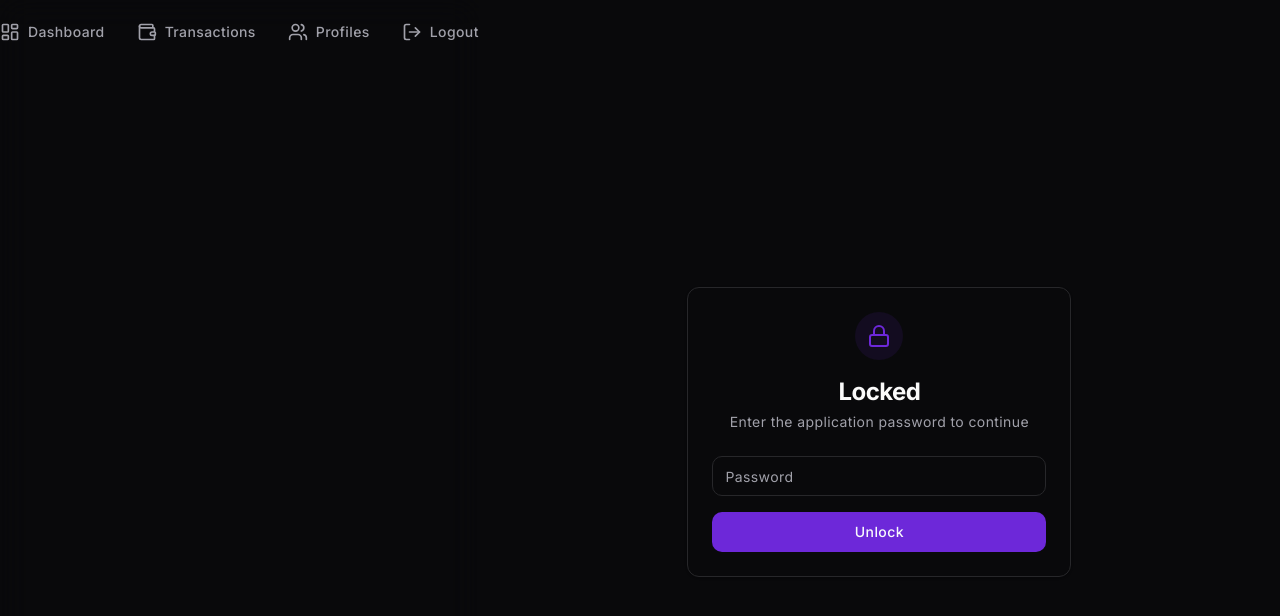
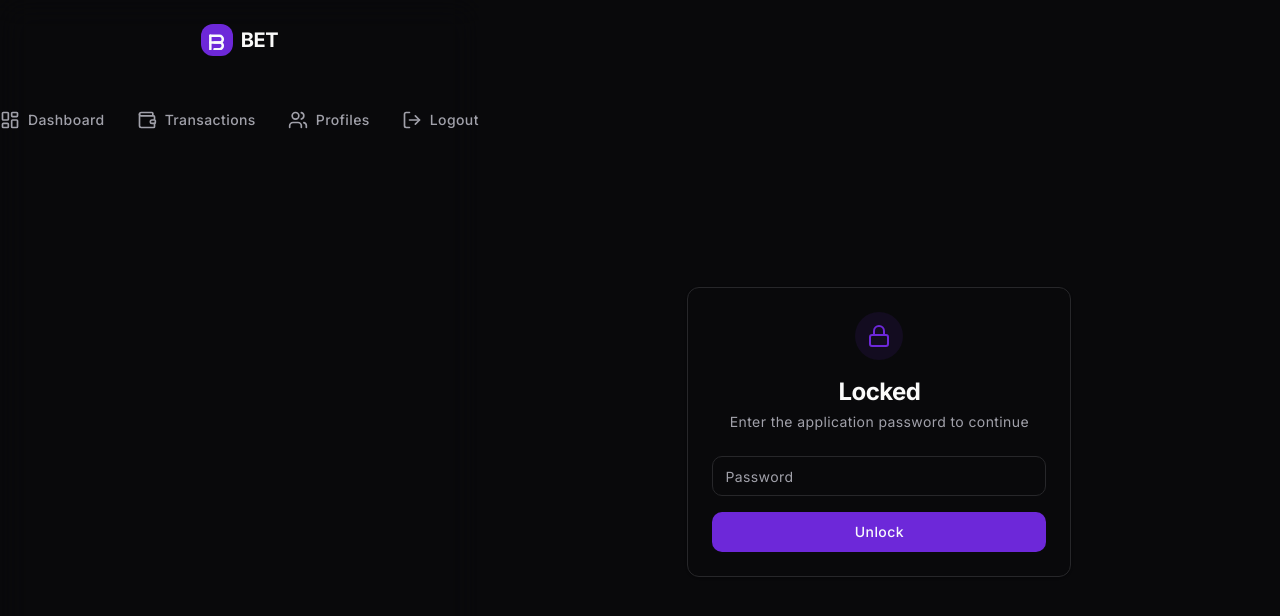
Before and after one commit to BHARGAVPATEL1244/expense-tracker, a Next.js app: page /login in a window 1280 px wide. Shown: the top 616 px of the page. Built offline with nearby package versions, Linux system fonts and the light colour scheme.

Commit message:
Feat: Add BET Logo and branding

```diff
--- /dev/null
+++ b/src/components/Logo.tsx
@@ -0,0 +1,22 @@
+import { cn } from "@/lib/utils";
+
+export function Logo({ className }: { className?: string }) {
+    return (
+        <div className={cn("flex items-center space-x-2 font-bold", className)}>
+            <div className="h-8 w-8 bg-primary rounded-lg flex items-center justify-center text-primary-foreground">
+                <svg
+                    viewBox="0 0 24 24"
+                    fill="none"
+                    stroke="currentColor"
+                    strokeWidth="3"
+                    className="h-5 w-5"
+                >
+                    <path d="M4 7h11a4 4 0 0 1 0 8H9" strokeLinecap="round" strokeLinejoin="round" />
+                    <path d="M4 15h11a4 4 0 0 1 0 8H9" strokeLinecap="round" strokeLinejoin="round" />
+                    <line x1="4" y1="7" x2="4" y2="23" strokeLinecap="round" strokeLinejoin="round" />
+                </svg>
+            </div>
+            <span className="text-xl tracking-tight hidden md:inline-block">BET</span>
+        </div>
+    );
+}
--- a/src/components/Navigation.tsx
+++ b/src/components/Navigation.tsx
@@ -4,6 +4,7 @@ import Link from "next/link";
 import { usePathname } from "next/navigation";
 import { LayoutDashboard, Wallet, Users, LogOut } from "lucide-react";
 import { cn } from "@/lib/utils";
+import { Logo } from "@/components/Logo";
 
 const items = [
     { label: "Dashboard", href: "/dashboard", icon: LayoutDashboard },
@@ -19,8 +20,13 @@ export function Navigation() {
         window.location.reload();
     };
 
+
+
     return (
         <nav className="fixed bottom-0 left-0 right-0 z-50 border-t border-white/10 bg-card/80 backdrop-blur-lg md:relative md:border-t-0 md:bg-transparent md:block">
+            <div className="hidden md:flex justify-center mb-8 pt-6">
+                <Logo />
+            </div>
             <div className="flex h-16 items-center justify-around md:justify-center md:space-x-8">
                 {items.map((item) => {
                     const isActive = pathname.startsWith(item.href);
```
Also changed, not shown: src/app/icon.svg (added).
